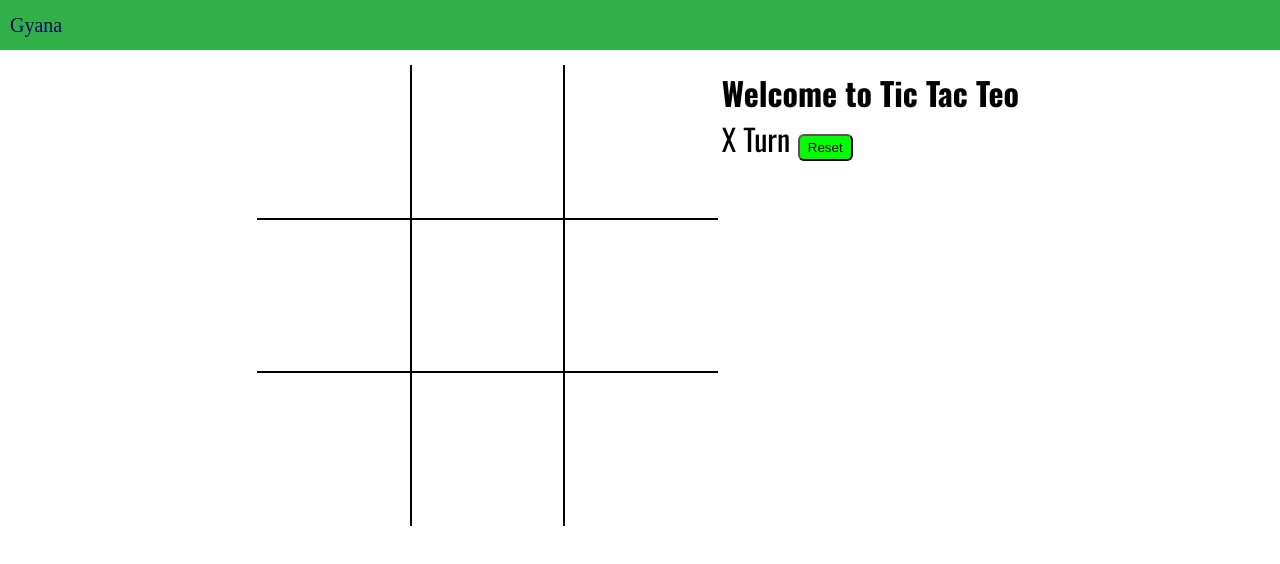
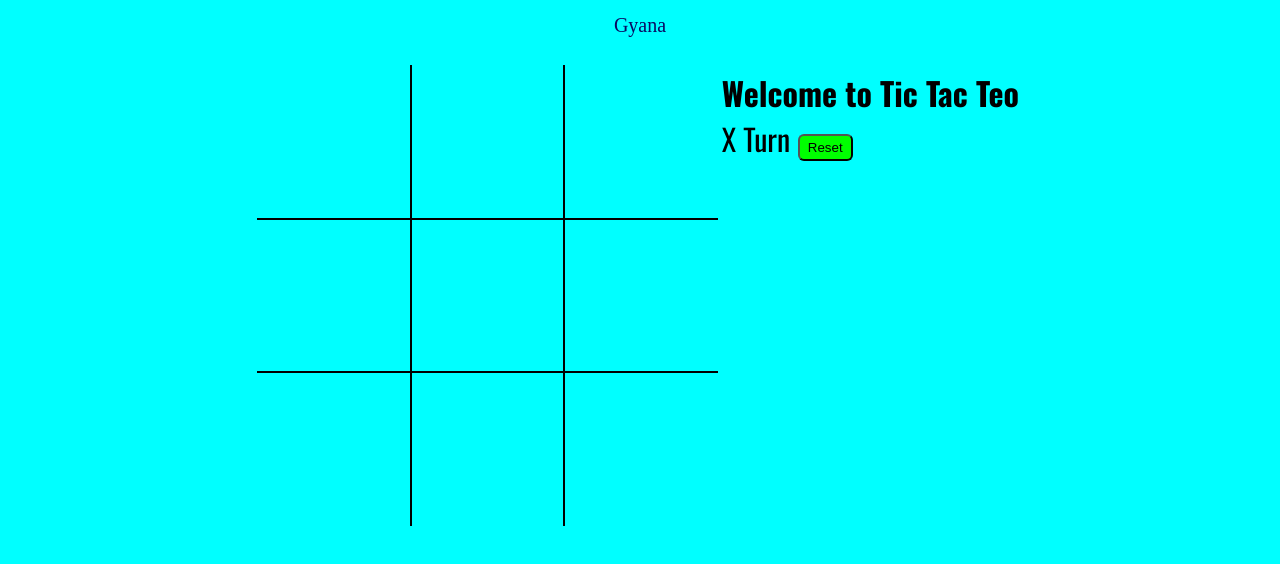
Before and after one commit to Gyana1505/tic_tac_toe, a plain HTML site: page index.html in a window 1280 px wide. Drawn offline with nearby package versions, Linux system fonts and the light colour scheme.

Commit message:
style.css

```diff
--- a/style.css
+++ b/style.css
@@ -3,13 +3,17 @@
     padding: 0;
     margin: 0;
 }
+body{
+     background-color: aqua;
+}
 nav{
-    background-color: rgb(49, 175, 72);
+
     color: rgb(9, 9, 98);
     height: 50px;
     font-size: 20px;
     display: flex;
     align-items: center;
+     justify-content: center;
     padding: 0 10px;
 }
 nav ul{
```
